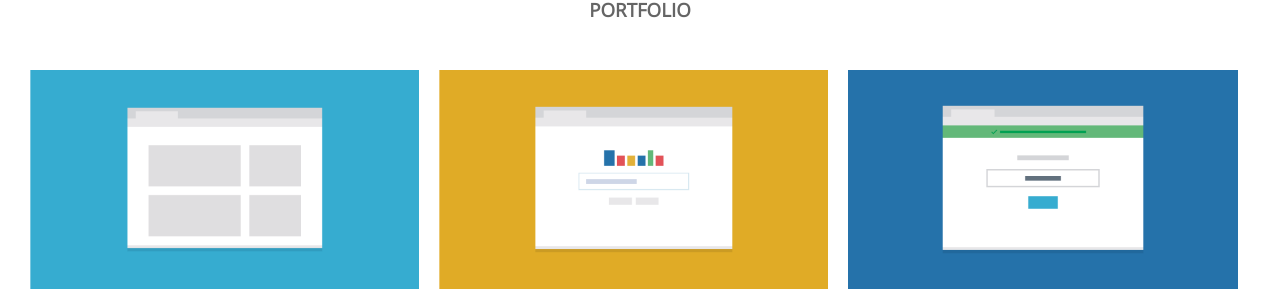
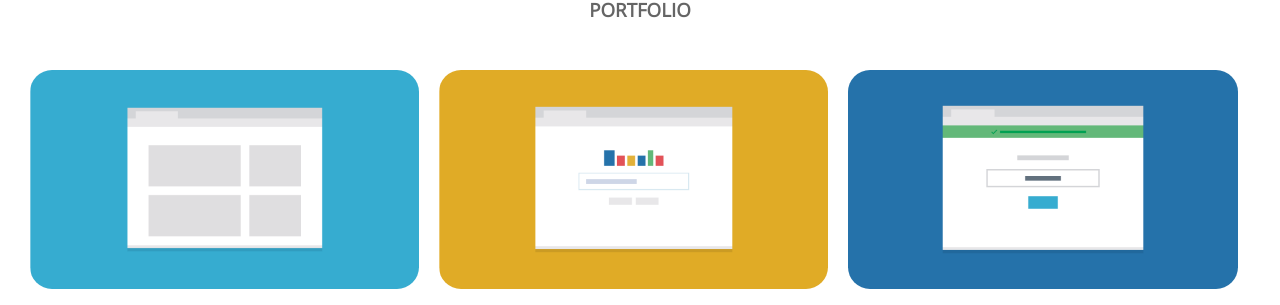
Before and after one commit to nickhonegger/cssProject, a plain HTML site: page index.html in a window 1280 px wide. Shown: the part 495-800 px from the top of the page. Drawn offline with nearby package versions, Linux system fonts and the light colour scheme.

Commit message:
Image styles
css extra credit

```diff
--- a/style.css
+++ b/style.css
@@ -15,6 +15,10 @@ padding:0;
 * {
 	box-sizing: border-box;
 	/*background-color: white;*/
+}
+
+img {
+	border-radius: 22px;
 }
 
 body {
```
